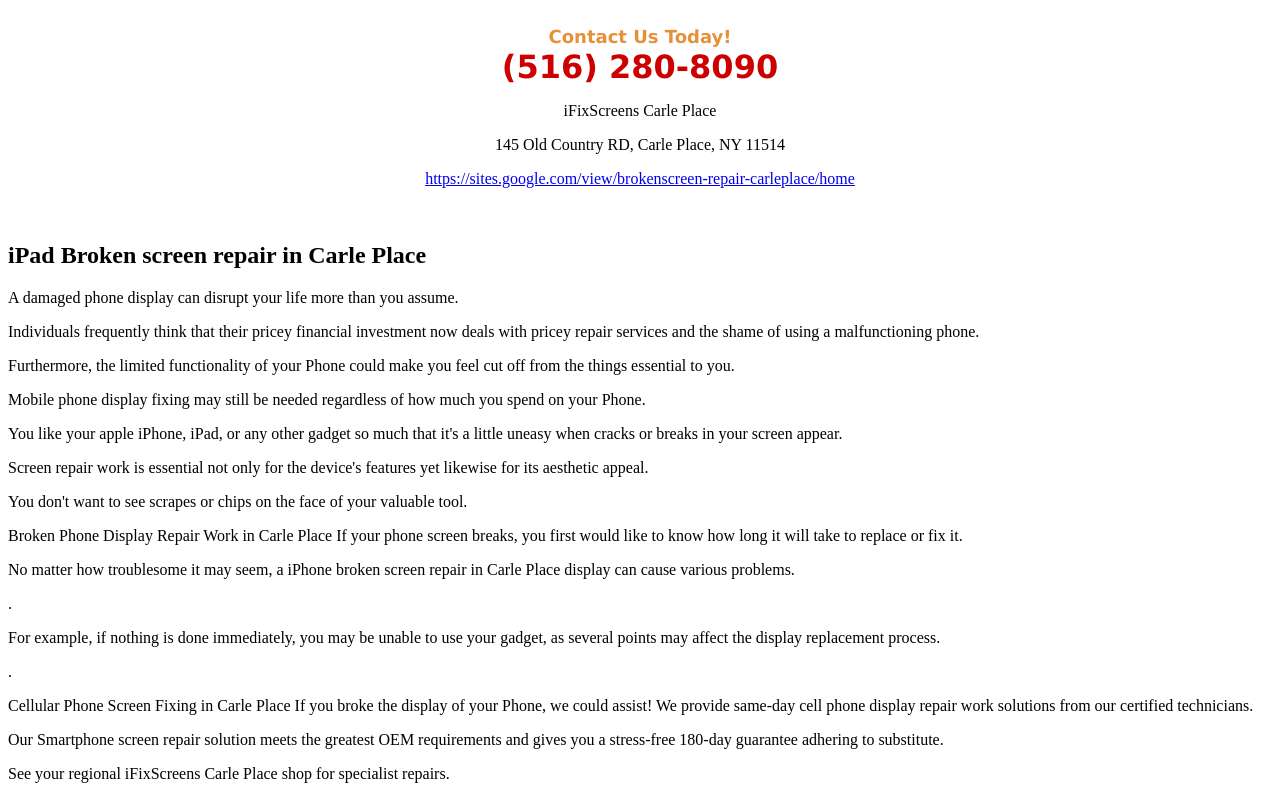
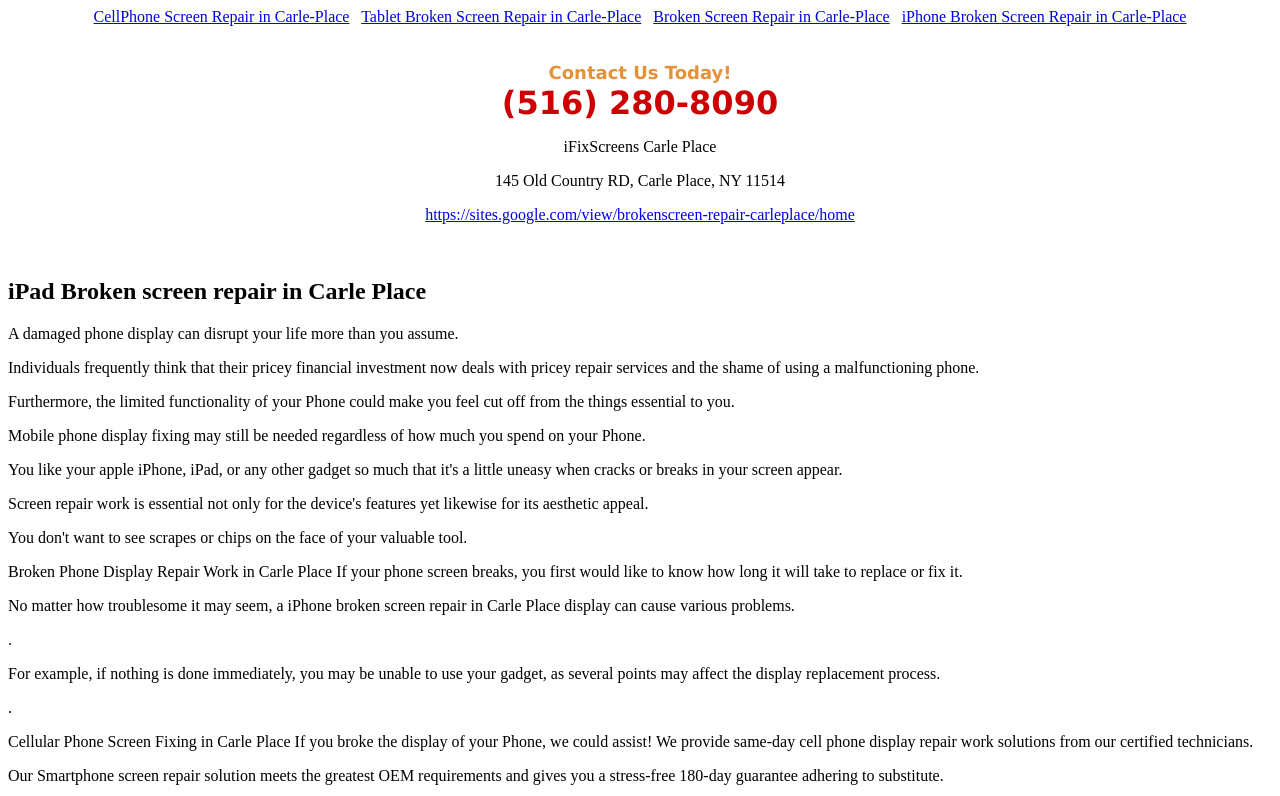
Before and after one commit to iFix786/brokenscreenrepairincarleplace, a plain HTML site: page iPadBrokenscreenrepairinCarlePlace.html in a window 1280 px wide. Shown: the top 796 px of the page. Drawn offline with Linux system fonts and the light colour scheme.

Commit message:
Update iPadBrokenscreenrepairinCarlePlace.html

```diff
--- a/iPadBrokenscreenrepairinCarlePlace.html
+++ b/iPadBrokenscreenrepairinCarlePlace.html
@@ -1,4 +1,12 @@
-<!DOCTYPE html><html><body><div class="sites-embed-align-center-wrapping-off"><div class="sites-embed-border-on sites-embed sites-embed-full-width" style="width:100%;"><div class="sites-embed-content sites-embed-type-text"><div class="sites-embed-content-textbox"><div dir="ltr"><div style="text-align:center"><br><span style="color:rgb(230,145,56)"><b><font size="4"><span style="font-family:verdana,sans-serif">Contact Us Today!</span></font></b></span><br><span style="color:rgb(204,0,0)"><b><font size="6"><span style="font-family:verdana,sans-serif">(516) 280-8090</span></font></b></span><br><p>iFixScreens Carle Place</p><p>145 Old Country RD, Carle Place, NY 11514</p><p><a href="https://sites.google.com/view/brokenscreen-repair-carleplace/home" target="_blank">https://sites.google.com/view/brokenscreen-repair-carleplace/home</a></p><br></div></div></div></div></div></div><h2>iPad Broken screen repair in Carle Place</h2>A damaged phone display can disrupt your life more than you assume. <p>Individuals frequently think that their pricey financial investment now deals with pricey repair services and the shame of using a malfunctioning phone. <p>Furthermore, the limited functionality of your Phone could make you feel cut off from the things essential to you. <p>Mobile phone display fixing may still be needed regardless of how much you spend on your Phone.
+<!DOCTYPE html><html><body>
+   <div style="text-align: center;">
+        <a href="./CellPhonescreenrepairinCarlePlace.html">CellPhone Screen Repair in Carle-Place</a>&nbsp&nbsp
+        <a href="./TabletBrokenscreenrepairinCarlePlace.html">Tablet Broken Screen Repair in Carle-Place</a>&nbsp&nbsp
+
+<a href="./index.html">Broken Screen Repair in Carle-Place</a>&nbsp&nbsp
+        <a href="./iPhonebrokenscreenrepairinCarlePlace.html">iPhone Broken Screen Repair in Carle-Place</a>
+    </div><br/>
+  <div class="sites-embed-align-center-wrapping-off"><div class="sites-embed-border-on sites-embed sites-embed-full-width" style="width:100%;"><div class="sites-embed-content sites-embed-type-text"><div class="sites-embed-content-textbox"><div dir="ltr"><div style="text-align:center"><br><span style="color:rgb(230,145,56)"><b><font size="4"><span style="font-family:verdana,sans-serif">Contact Us Today!</span></font></b></span><br><span style="color:rgb(204,0,0)"><b><font size="6"><span style="font-family:verdana,sans-serif">(516) 280-8090</span></font></b></span><br><p>iFixScreens Carle Place</p><p>145 Old Country RD, Carle Place, NY 11514</p><p><a href="https://sites.google.com/view/brokenscreen-repair-carleplace/home" target="_blank">https://sites.google.com/view/brokenscreen-repair-carleplace/home</a></p><br></div></div></div></div></div></div><h2>iPad Broken screen repair in Carle Place</h2>A damaged phone display can disrupt your life more than you assume. <p>Individuals frequently think that their pricey financial investment now deals with pricey repair services and the shame of using a malfunctioning phone. <p>Furthermore, the limited functionality of your Phone could make you feel cut off from the things essential to you. <p>Mobile phone display fixing may still be needed regardless of how much you spend on your Phone.
 <p>
 You like your apple iPhone, iPad, or any other gadget so much that it's a little uneasy when cracks or breaks in your screen appear. <p>Screen repair work is essential not only for the device's features yet likewise for its aesthetic appeal. <p>You don't want to see scrapes or chips on the face of your valuable tool.
 <p>
```
